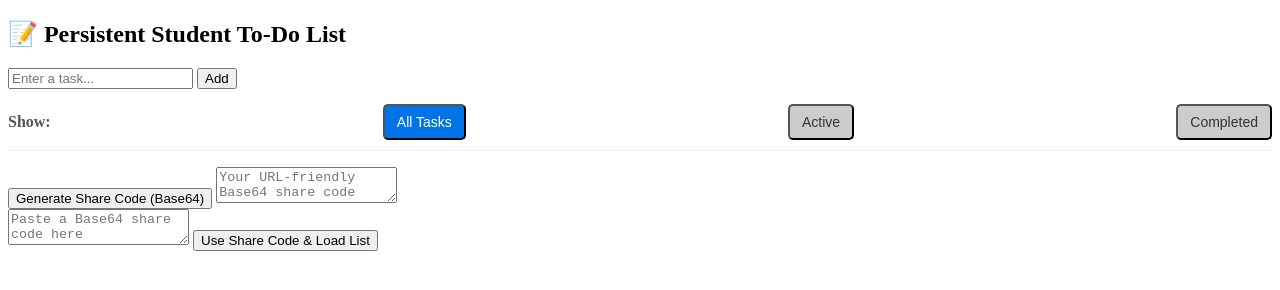
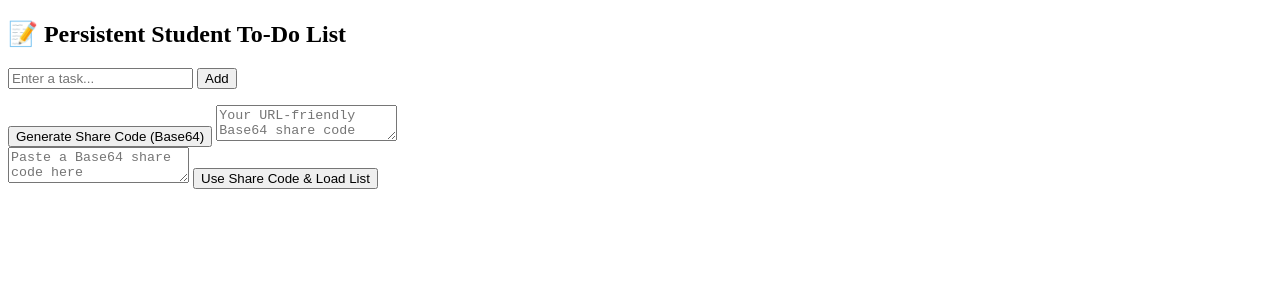
Before and after one commit to goragrejer/Goragrejer, a plain HTML site: page index.html in a window 1280 px wide. Drawn offline with Linux system fonts and the light colour scheme.

Commit message:
Update index.html

```diff
--- a/index.html
+++ b/index.html
@@ -14,12 +14,6 @@
         <button id="addBtn">Add</button>
     </div>
 
-    <div class="filters">
-        <label>Show:</label>
-        <button id="filterAll" data-filter="all" class="filter-btn active-filter">All Tasks</button>
-        <button id="filterActive" data-filter="active" class="filter-btn">Active</button>
-        <button id="filterCompleted" data-filter="completed" class="filter-btn">Completed</button>
-    </div>
     <ul id="taskList">
     </ul>
 
```
